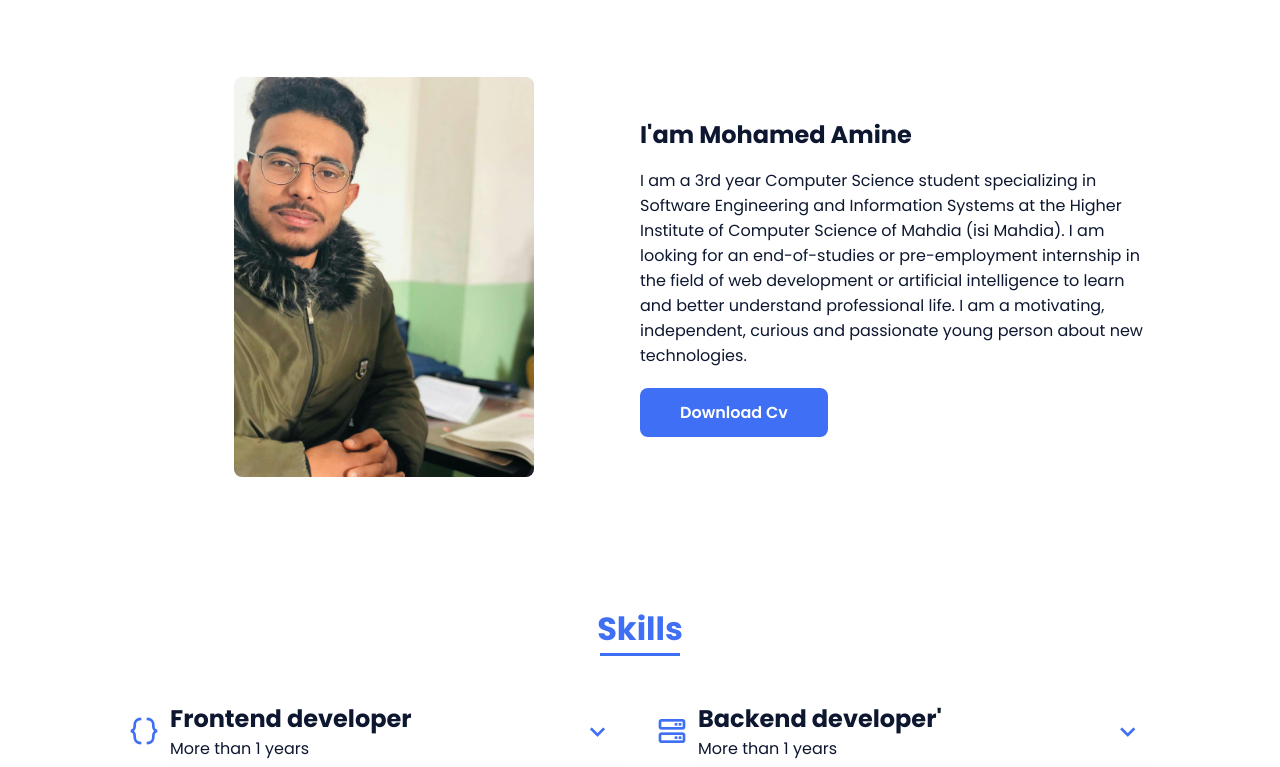
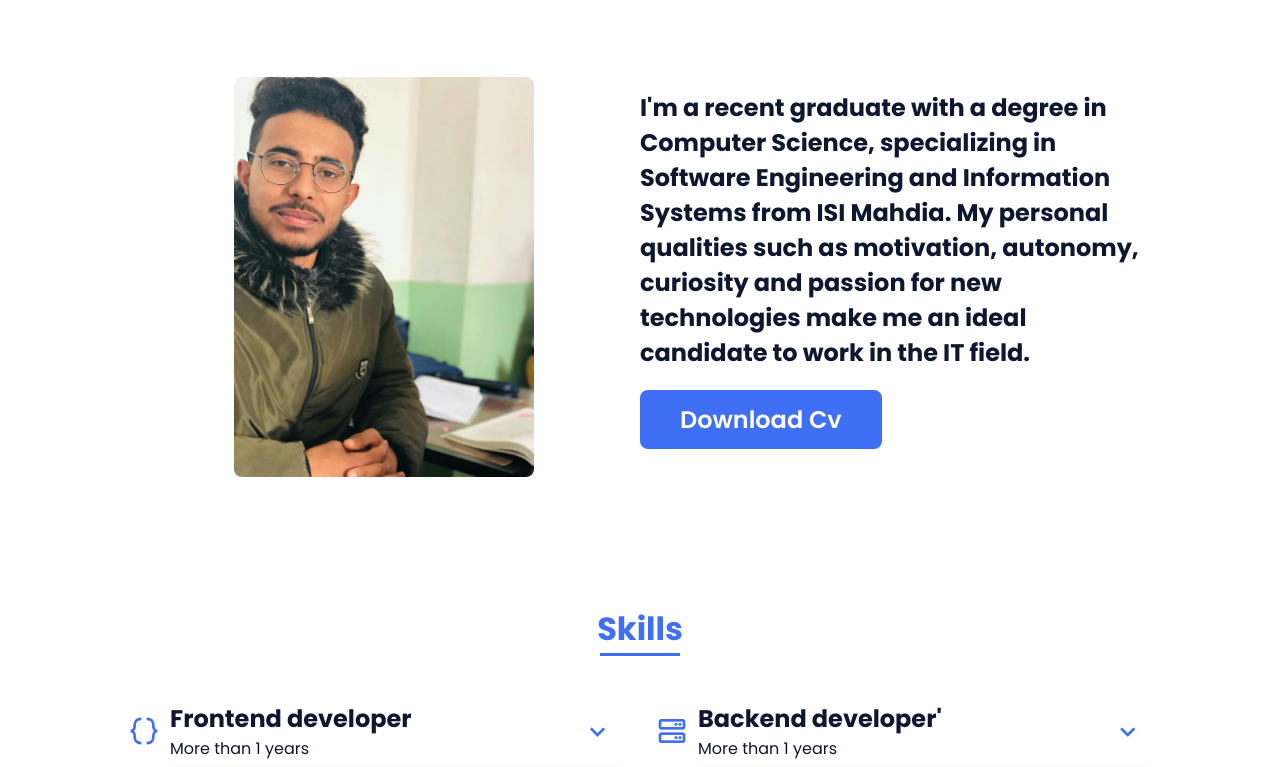
Before and after one commit to medamineaoun/portfolio, a plain HTML site: page index.html in a window 1280 px wide. Shown: the part 822-1589 px from the top of the page. Drawn offline with nearby package versions, Linux system fonts and the light colour scheme.

Commit message:
Update index.html

```diff
--- a/index.html
+++ b/index.html
@@ -73,11 +73,9 @@
                     </div>
 
                     <div>
-                        <h2 class="about__subtitle">I'am Mohamed Amine</h2>
-                        <p class="about__text">I am a 3rd year Computer Science student specializing in Software Engineering
-                             and Information Systems at the Higher Institute of Computer Science of Mahdia (isi Mahdia). I am looking for an end-of-studies
-                             or pre-employment internship in the field of web development or artificial intelligence to learn and better understand
-                             professional life. I am a motivating, independent, curious and passionate young person about new technologies.
+                        <h2 class="about__subtitle">I'm a recent graduate with a degree in Computer Science, specializing in Software Engineering
+                            and Information Systems from ISI Mahdia. My personal qualities such as motivation, autonomy, curiosity and passion
+                            for new technologies make me an ideal candidate to work in the IT field.
                         </p>
                         <a href="cv.pdf" download='mon_cv' class="button" id="btn" target="_blank">Download Cv</a>
                     </div>
```
